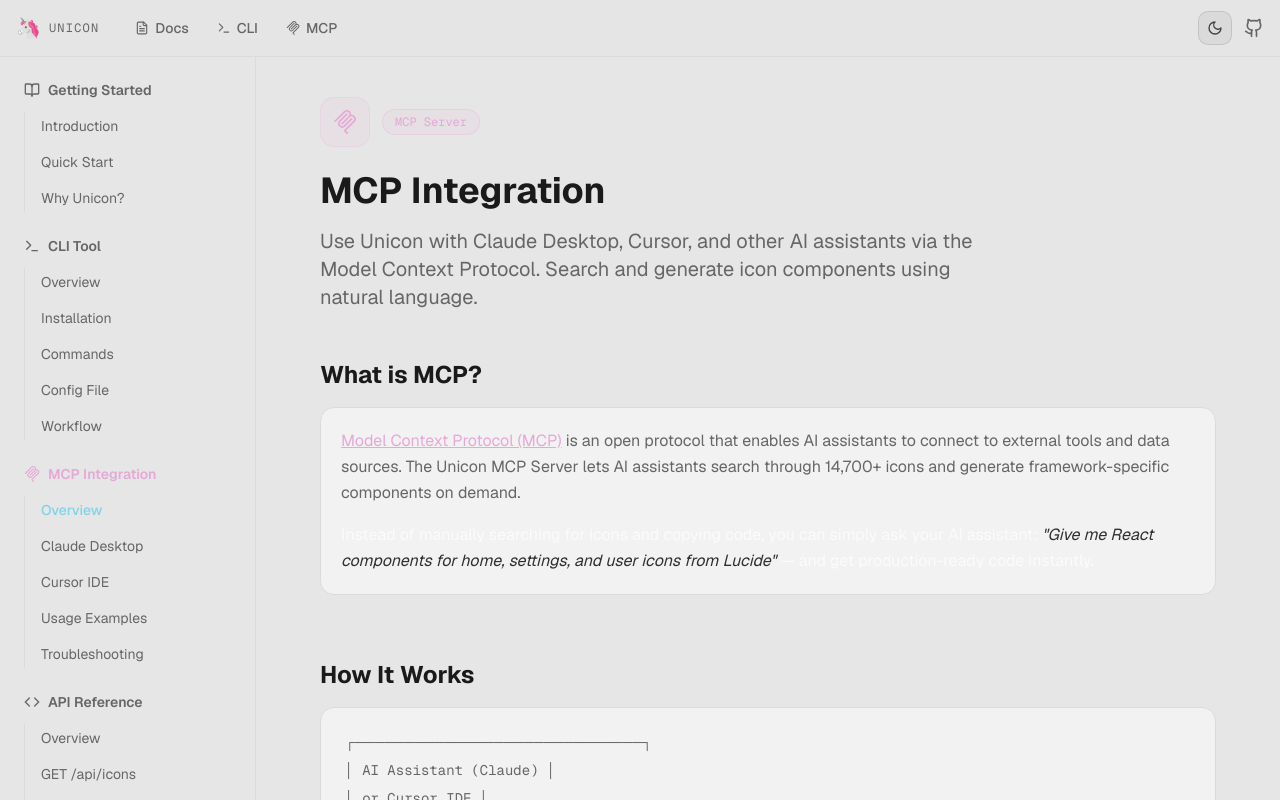
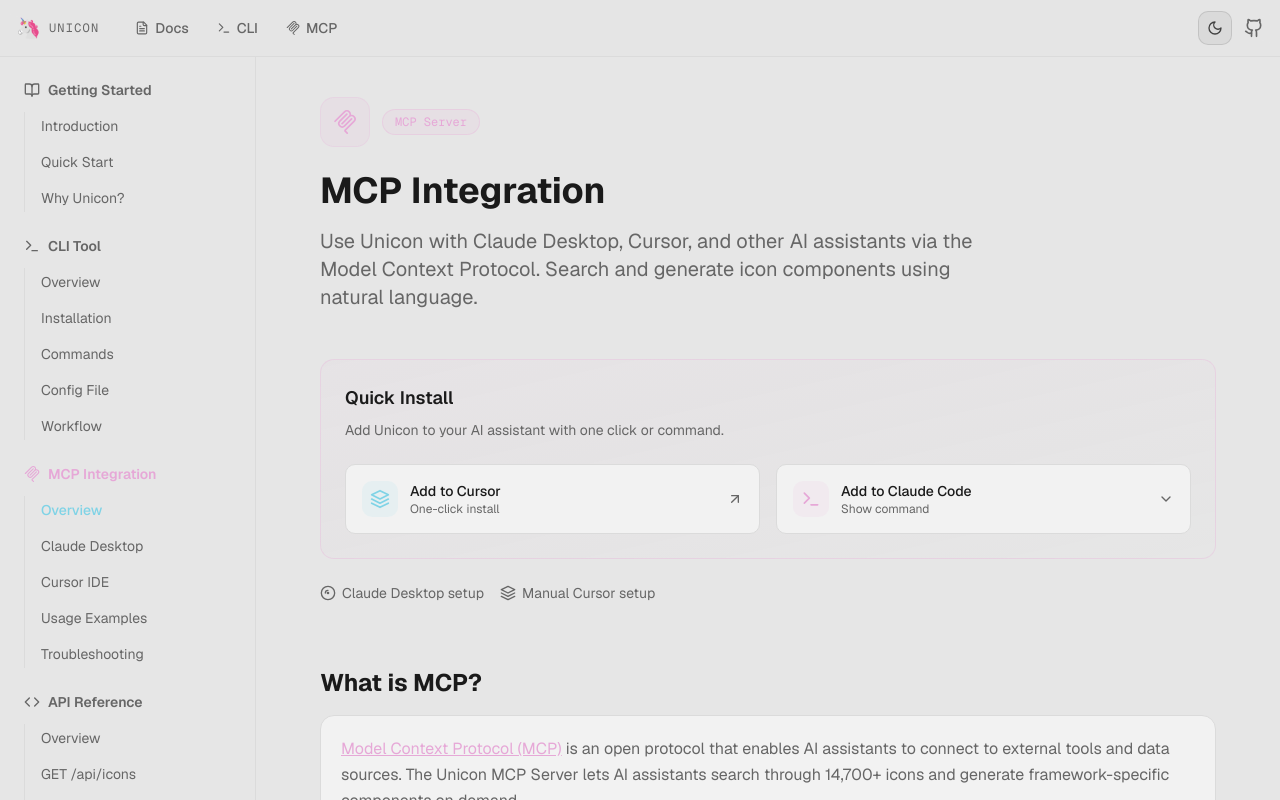
Before and after one commit to WebRenew/unicon, a Next.js app: page /docs/mcp in a window 1280 px wide. Shown: the top 800 px of the page. Built offline with nearby package versions, Linux system fonts and the light colour scheme.

Commit message:
feat(mcp): add one-click install buttons for Cursor and Claude Code
Add quick installation options for MCP server:
- One-click deep link install for Cursor IDE
- Claude Code CLI command with copy button
- Update all MCP docs with Claude Code instructions

```diff
--- a/src/app/docs/mcp/page.tsx
+++ b/src/app/docs/mcp/page.tsx
@@ -3,6 +3,7 @@
 import { AlertCircleIcon } from "@/components/icons/ui/alert-circle";
 import { CopyButton } from "@/components/ui/copy-button";
 import { MCPIcon } from "@/components/icons/mcp-icon";
+import { MCPInstallButtons } from "@/components/mcp-install-buttons";
 
 export const metadata: Metadata = {
   title: "MCP Integration | Unicon",
@@ -70,6 +71,11 @@
       </div>
 
       <div className="space-y-16">
+        {/* Quick Install */}
+        <section>
+          <MCPInstallButtons />
+        </section>
+
         {/* What is MCP */}
         <section>
           <h2 className="text-2xl font-bold mb-4">What is MCP?</h2>
@@ -200,12 +206,61 @@
           </div>
         </section>
 
+        {/* Quick Start - Claude Code */}
+        <section id="claude-code">
+          <h2 className="text-2xl font-bold mb-6">Quick Start: Claude Code (CLI)</h2>
+
+          <div className="space-y-6">
+            <div>
+              <p className="text-sm text-muted-foreground mb-4">
+                Add the Unicon MCP server with a single command:
+              </p>
+              <CodeBlock title="Terminal">{`npx @anthropic-ai/claude-code mcp add unicon -- npx -y @webrenew/unicon-mcp-server`}</CodeBlock>
+            </div>
+
+            <div>
+              <p className="text-sm text-muted-foreground mb-3">
+                Or if you have Claude Code installed globally:
+              </p>
+              <CodeBlock>{`claude mcp add unicon -- npx -y @webrenew/unicon-mcp-server`}</CodeBlock>
+            </div>
+
+            <div>
+              <h3 className="text-lg font-semibold mb-3 flex items-center gap-2">
+                <span className="flex items-center justify-center w-6 h-6 rounded-full bg-emerald-500/20 text-emerald-400 text-sm">✓</span>
+                Verify installation
+              </h3>
+              <div className="p-4 rounded-lg border border-emerald-500/20 bg-emerald-500/5">
+                <div className="flex gap-3">
+                  <CheckCircleIcon className="w-5 h-5 text-[var(--accent-mint)] shrink-0 mt-0.5" />
+                  <div className="text-sm">
+                    <p className="text-muted-foreground">
+                      Run <code className="text-[var(--accent-aqua)]">claude mcp list</code> to verify &quot;unicon&quot; appears in your configured servers.
+                    </p>
+                  </div>
+                </div>
+              </div>
+            </div>
+          </div>
+        </section>
+
         {/* Quick Start - Cursor */}
         <section id="cursor">
           <h2 className="text-2xl font-bold mb-6">Quick Start: Cursor IDE</h2>
 
           <div className="space-y-6">
             <div>
+              <div className="p-4 rounded-lg border border-[var(--accent-aqua)]/20 bg-[var(--accent-aqua)]/5 mb-6">
+                <div className="flex gap-3">
+                  <CheckCircleIcon className="w-5 h-5 text-[var(--accent-aqua)] shrink-0 mt-0.5" />
+                  <div className="text-sm">
+                    <p className="text-muted-foreground">
+                      <strong className="text-foreground">Easiest:</strong> Use the one-click install button at the top of this page to add Unicon to Cursor instantly.
+                    </p>
+                  </div>
+                </div>
+              </div>
+
               <h3 className="text-lg font-semibold mb-3 flex items-center gap-2">
                 <span className="flex items-center justify-center w-6 h-6 rounded-full bg-[var(--accent-aqua)]/20 text-[var(--accent-aqua)] text-sm">1</span>
                 Open MCP settings
--- /dev/null
+++ b/src/components/mcp-install-buttons.tsx
@@ -0,0 +1,205 @@
+"use client";
+
+import { useState } from "react";
+import { CopyButton } from "@/components/ui/copy-button";
+
+const MCP_CONFIG = {
+  command: "npx",
+  args: ["-y", "@webrenew/unicon-mcp-server"],
+};
+
+const CURSOR_INSTALL_URL = `cursor://anysphere.cursor-deeplink/mcp/install?name=${encodeURIComponent("unicon")}&config=${encodeURIComponent(JSON.stringify(MCP_CONFIG))}`;
+
+const CLAUDE_CODE_COMMAND =
+  "npx @anthropic-ai/claude-code mcp add unicon -- npx -y @webrenew/unicon-mcp-server";
+
+function CursorIcon({ className }: { className?: string }) {
+  return (
+    <svg
+      className={className}
+      viewBox="0 0 24 24"
+      fill="none"
+      xmlns="http://www.w3.org/2000/svg"
+    >
+      <path
+        d="M12 2L2 7L12 12L22 7L12 2Z"
+        stroke="currentColor"
+        strokeWidth="2"
+        strokeLinecap="round"
+        strokeLinejoin="round"
+      />
+      <path
+        d="M2 17L12 22L22 17"
+        stroke="currentColor"
+        strokeWidth="2"
+        strokeLinecap="round"
+        strokeLinejoin="round"
+      />
+      <path
+        d="M2 12L12 17L22 12"
+        stroke="currentColor"
+        strokeWidth="2"
+        strokeLinecap="round"
+        strokeLinejoin="round"
+      />
+    </svg>
+  );
+}
+
+function ClaudeIcon({ className }: { className?: string }) {
+  return (
+    <svg
+      className={className}
+      viewBox="0 0 24 24"
+      fill="none"
+      xmlns="http://www.w3.org/2000/svg"
+    >
+      <circle
+        cx="12"
+        cy="12"
+        r="10"
+        stroke="currentColor"
+        strokeWidth="2"
+      />
+      <path
+        d="M8 12C8 9.79086 9.79086 8 12 8"
+        stroke="currentColor"
+        strokeWidth="2"
+        strokeLinecap="round"
+      />
+      <circle cx="12" cy="12" r="2" fill="currentColor" />
+    </svg>
+  );
+}
+
+function TerminalIcon({ className }: { className?: string }) {
+  return (
+    <svg
+      className={className}
+      viewBox="0 0 24 24"
+      fill="none"
+      xmlns="http://www.w3.org/2000/svg"
+    >
+      <path
+        d="M4 17L10 11L4 5"
+        stroke="currentColor"
+        strokeWidth="2"
+        strokeLinecap="round"
+        strokeLinejoin="round"
+      />
+      <path
+        d="M12 19H20"
+        stroke="currentColor"
+        strokeWidth="2"
+        strokeLinecap="round"
+        strokeLinejoin="round"
+      />
+    </svg>
+  );
+}
+
+export function MCPInstallButtons() {
+  const [showClaudeCodeCommand, setShowClaudeCodeCommand] = useState(false);
+
+  return (
+    <div className="space-y-6">
+      {/* Quick Install Section */}
+      <div className="p-6 rounded-xl border border-[var(--accent-lavender)]/30 bg-gradient-to-br from-[var(--accent-lavender)]/5 to-transparent">
+        <h3 className="text-lg font-semibold mb-2">Quick Install</h3>
+        <p className="text-sm text-muted-foreground mb-6">
+          Add Unicon to your AI assistant with one click or command.
+        </p>
+
+        <div className="grid gap-4 sm:grid-cols-2">
+          {/* Cursor Button */}
+          <a
+            href={CURSOR_INSTALL_URL}
+            className="flex items-center gap-3 p-4 rounded-lg border border-border bg-card hover:bg-accent/50 hover:border-[var(--accent-aqua)]/50 transition-all group"
+          >
+            <div className="p-2 rounded-lg bg-[var(--accent-aqua)]/10 group-hover:bg-[var(--accent-aqua)]/20 transition-colors">
+              <CursorIcon className="w-5 h-5 text-[var(--accent-aqua)]" />
+            </div>
+            <div className="flex-1 min-w-0">
+              <div className="font-medium text-sm">Add to Cursor</div>
+              <div className="text-xs text-muted-foreground">One-click install</div>
+            </div>
+            <svg
+              className="w-4 h-4 text-muted-foreground group-hover:text-[var(--accent-aqua)] transition-colors"
+              viewBox="0 0 24 24"
+              fill="none"
+              stroke="currentColor"
+              strokeWidth="2"
+              strokeLinecap="round"
+              strokeLinejoin="round"
+            >
+              <path d="M7 17L17 7" />
+              <path d="M7 7h10v10" />
+            </svg>
+          </a>
+
+          {/* Claude Code Button */}
+          <button
+            onClick={() => setShowClaudeCodeCommand(!showClaudeCodeCommand)}
+            className="flex items-center gap-3 p-4 rounded-lg border border-border bg-card hover:bg-accent/50 hover:border-[var(--accent-lavender)]/50 transition-all group text-left"
+          >
+            <div className="p-2 rounded-lg bg-[var(--accent-lavender)]/10 group-hover:bg-[var(--accent-lavender)]/20 transition-colors">
+              <TerminalIcon className="w-5 h-5 text-[var(--accent-lavender)]" />
+            </div>
+            <div className="flex-1 min-w-0">
+              <div className="font-medium text-sm">Add to Claude Code</div>
+              <div className="text-xs text-muted-foreground">
+                {showClaudeCodeCommand ? "Hide command" : "Show command"}
+              </div>
+            </div>
+            <svg
+              className={`w-4 h-4 text-muted-foreground group-hover:text-[var(--accent-lavender)] transition-all ${
+                showClaudeCodeCommand ? "rotate-180" : ""
+              }`}
+              viewBox="0 0 24 24"
+              fill="none"
+              stroke="currentColor"
+              strokeWidth="2"
+              strokeLinecap="round"
+              strokeLinejoin="round"
+            >
+              <path d="M6 9l6 6 6-6" />
+            </svg>
+          </button>
+        </div>
+
+        {/* Claude Code Command (Expandable) */}
+        {showClaudeCodeCommand && (
+          <div className="mt-4 p-4 rounded-lg border border-border bg-muted/40">
+            <div className="flex items-center justify-between gap-2 mb-2">
+              <span className="text-xs font-mono text-muted-foreground">
+                Run in terminal:
+              </span>
+              <CopyButton value={CLAUDE_CODE_COMMAND} />
+            </div>
+            <pre className="text-sm font-mono text-foreground/80 overflow-x-auto whitespace-pre-wrap break-all">
+              {CLAUDE_CODE_COMMAND}
+            </pre>
+          </div>
+        )}
+      </div>
+
+      {/* Manual Setup Links */}
+      <div className="flex flex-wrap gap-4 text-sm">
+        <a
+          href="#claude-desktop"
+          className="text-muted-foreground hover:text-[var(--accent-lavender)] transition-colors flex items-center gap-1.5"
+        >
+          <ClaudeIcon className="w-4 h-4" />
+          Claude Desktop setup
+        </a>
+        <a
+          href="#cursor"
+          className="text-muted-foreground hover:text-[var(--accent-aqua)] transition-colors flex items-center gap-1.5"
+        >
+          <CursorIcon className="w-4 h-4" />
+          Manual Cursor setup
+        </a>
+      </div>
+    </div>
+  );
+}
```
Also changed, not shown: 3 other files (tests, documents, lock files or other folders).
